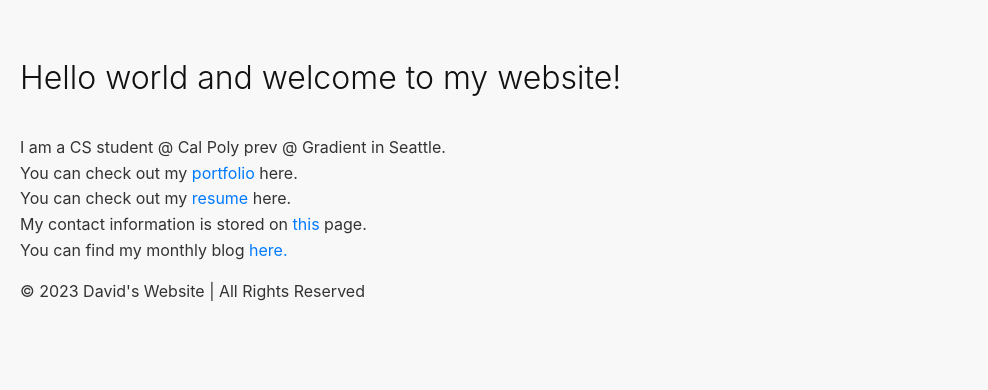
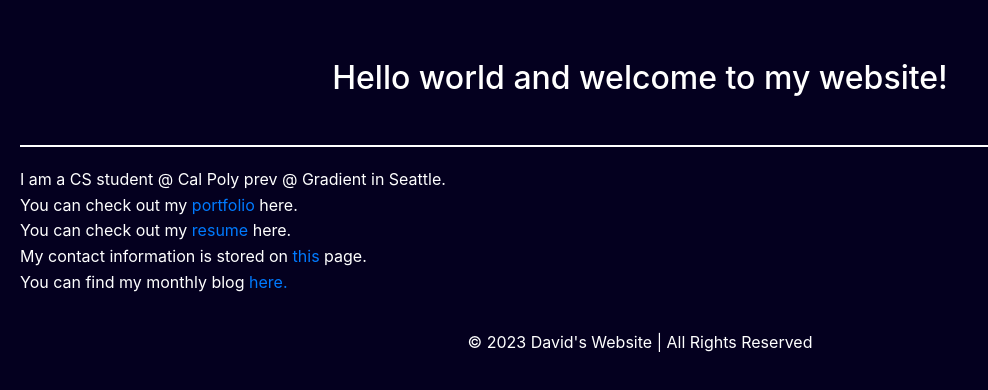
Before and after one commit to dbenshachar/starter_pack, a plain HTML site: page index.html in a window 1280 px wide. Shown: the whole page, without its empty margins (0-988 px from the left). Drawn offline with Linux system fonts and the light colour scheme.

Commit message:
Stylize website more.

```diff
--- a/styles.css
+++ b/styles.css
@@ -1,19 +1,36 @@
 body {
   margin: 0;
-  font-family: -apple-system, BlinkMacSystemFont, "Helvetica Neue", Helvetica,
-    Arial, sans-serif;
-  background-color: #f8f8f8;
-  color: #333;
+  font-family: -apple-system, BlinkMacSystemFont, "Segoe UI", Roboto,
+    "Helvetica Neue", Helvetica, Arial, sans-serif;
+  background-color: #04001f;
+  color: #ffffff;
   line-height: 1.6;
   padding: 20px;
 }
 
 .container {
-  max-width: 900px;
+  max-width: 1024px;
   margin: 0 auto;
   background-color: #fff;
   padding: 30px;
   box-shadow: 0 2px 8px rgba(0, 0, 0, 0.1);
+}
+
+* {
+  color: inherit;
+}
+
+footer {
+  background-color: #04001f;
+  color: #ffffff;
+  text-align: center;
+  padding: 15px 0;
+  margin-top: 20px;
+}
+
+html,
+body {
+  min-height: 100%;
 }
 
 header,
@@ -28,9 +45,13 @@ h3,
 h4,
 h5,
 h6 {
-  color: #111;
+  color: #ffffff;
   margin-top: 0;
-  font-weight: 300;
+  font-weight: 500;
+  text-align: center;
+  border-bottom: 2px solid #ffffff;
+  padding-bottom: 10px;
+  margin-bottom: 20px;
 }
 
 p {
```
